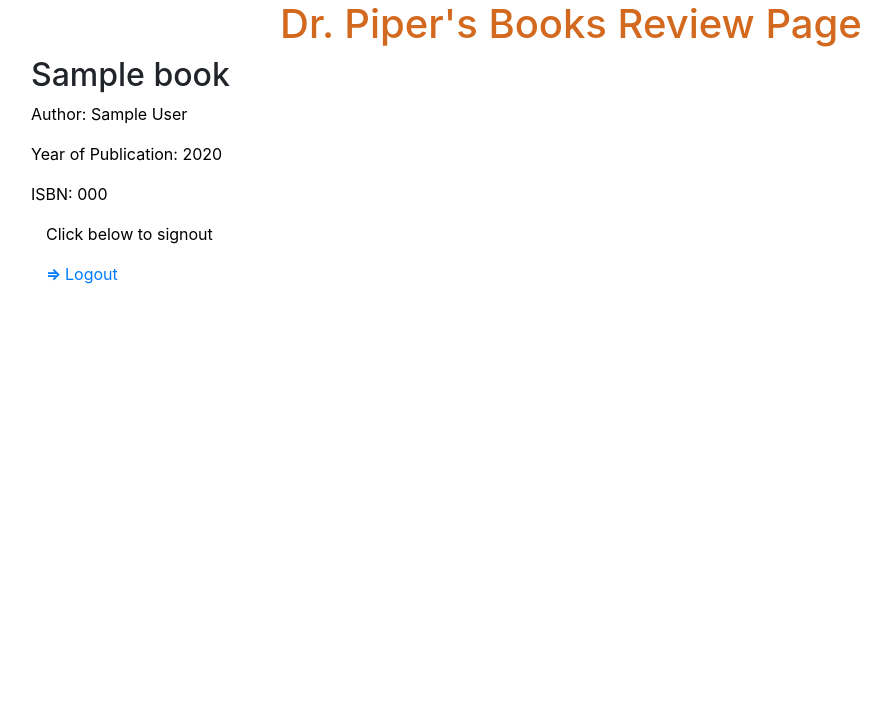
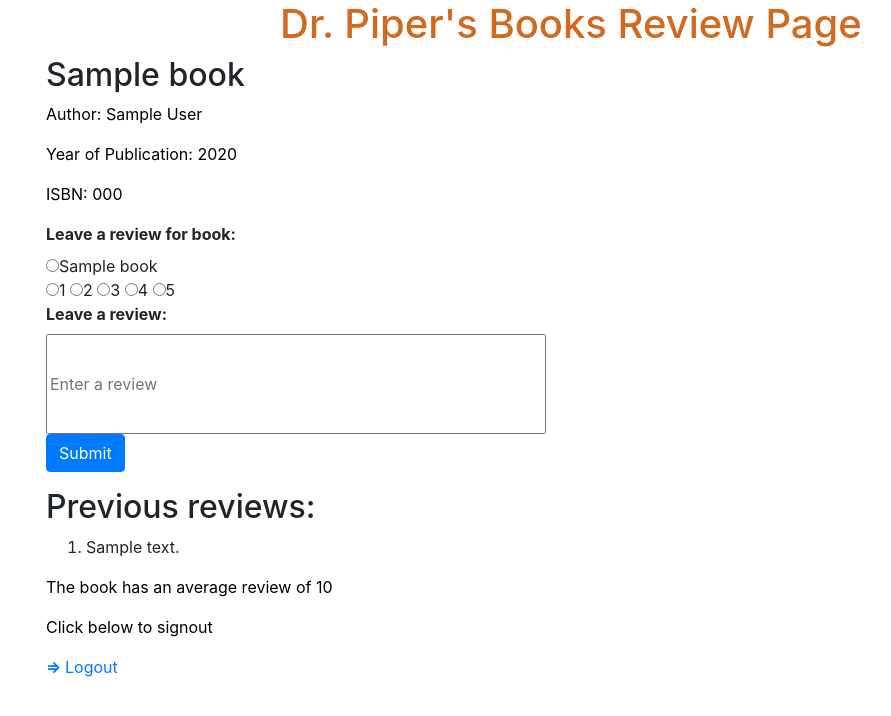
Before and after one commit to olawaleibrahim/Web-Projects, a Flask app: template Web Computing/project1/templates/book.html in a window 1280 px wide. Shown: the top 716 px of the page, without its empty margins (69-960 px from the left). Run offline with Flask 2, Linux system fonts and the light colour scheme; the template is opened without the code that fills it: most values are stand-ins (such as "Sample title", 1, 10 or a date in 2020); some libraries are stand-ins or nearby versions.

Commit message:
Reviews page almost completed

```diff
--- a/Web Computing/project1/app.py
+++ b/Web Computing/project1/app.py
@@ -70,8 +70,22 @@ def book(book_id):
     if book == None:
         return render_template("error.html", message="No such book exist")
     else:
+        review1 = db1.execute("SELECT * FROM reviews WHERE book_id=:idd", {"idd": book_id}).fetchall()
+        avg = db1.execute("SELECT AVG(reviews.score) FROM reviews WHERE book_id=:idd", {"idd": book_id})
+        db1.commit()
+        reviews = []
+        scores = []
+        avgscore = []
+        for review in review1:
+            reviews.append(review.review)
+            db1.commit()
+        for review in review1:
+            scores.append(review.score)
+            db1.commit()
+        for i in avg:
+            avgscore.append(i)
 
-        return render_template("book.html", book=book)
+        return render_template("book.html", book=book, reviews=reviews, scores=scores, avgscore=avgscore)
 
 
 @app.route('/results', methods=['POST', 'GET'])
@@ -79,22 +93,47 @@ def results():
     if request.method == 'GET':
         return render_template("error.html", message="Access Denied. Sign in and search for book")
     else:
-        isbn = request.form.get("isbn")
-        title = request.form.get("title")
-        author = request.form.get("author")
+        value = request.form.get("value")
+        #title = request.form.get("title")
+        #author = request.form.get("author")
 
-        if (db1.execute("SELECT * FROM books WHERE isbn=:isbn", {"isbn": isbn}).rowcount == 0) and (db1.execute("SELECT * FROM books WHERE title=:title", {"title": title}).rowcount == 0) and (db1.execute("SELECT * FROM books WHERE author=:author", {"author": author}).rowcount == 0):
+        if (db1.execute("SELECT * FROM books WHERE isbn=:value", {"value": value}).rowcount == 0) and (db1.execute("SELECT * FROM books WHERE title=:value", {"value": value}).rowcount == 0) and (db1.execute("SELECT * FROM books WHERE author=:value", {"value": value}).rowcount == 0):
             return render_template("error.html", message="No book with matching records")
 
         else:
-            books = db1.execute("SELECT * FROM books WHERE author=:author OR title=:title OR isbn=:isbn", {"author": author,"title": title, "isbn": isbn}).fetchall()
+            books = db1.execute("SELECT * FROM books WHERE author LIKE :value OR title LIKE :value OR isbn LIKE :value", {"value": value,"value": value, "value": value}).fetchall()
+            #books = Books.query.filter(Books.title.like('%title%')).all()
+            db.session.commit()
+            return render_template("results.html", books=books)
 
-            return render_template("results.html", books=books)
+@app.route('/submitted', methods=['POST', 'GET'])
+def submitted():
+    if request.method == 'GET':
+        return render_template("error.html", message="Invalid request.")
+    else:
+        score = request.form.get("review")
+        review = request.form.get("description")
+        title = request.form.get("book_title")
+
+        if score == None or title == None:
+            return render_template("error.html", message="Please give a review or select book title")
+        else:
+            book = db1.execute("SELECT * FROM books WHERE title=:title", {'title': title}).fetchone()
+
+            book_id = book.idd
+
+            db1.execute("INSERT INTO reviews (score, review, title, book_id) VALUES (:score, :review, :title, :book_id)",
+            {"score": score, "review": review, "title": title, "book_id": book_id})
+            db1.commit()
+            #review1 = Reviews(review=review, score=score, title=title, book_id=book_id)
+            #b.session.add(review1)
+            #db.session.commit()
+            return render_template("submitted.html", message="Review submitted")
 
 
 def main():
     res = requests.get("https://www.goodreads.com/book/review_counts.json",
-                       params={"key": "XpVcEz3pf5hXpJ7pzhMng", "isbns": "9781632168146"})
+                       params={"key": "XpVcEz3pf5hXpJ7pzhMng", "values": "9781632168146"})
     print(res.json())
 
 
--- a/Web Computing/project1/templates/book.html
+++ b/Web Computing/project1/templates/book.html
@@ -9,10 +9,39 @@
 <div class="container">
     <div class="row">
         <div class="col-sm-8">
-            <h2>{{book.title}}</h2>
-            <p>Author: {{book.author}}</p>
-            <p>Year of Publication: {{book.year}}</p>
-            <p>ISBN: {{book.isbn}}</p>
+            <div class="container">
+                <h2>{{book.title}}</h2>
+                <p>Author: {{book.author}}</p>
+                <p>Year of Publication: {{book.year}}</p>
+                <p>ISBN: {{book.isbn}}</p>
+            </div>
+            <div class="container">
+                <form action="{{ url_for('submitted') }}", method="POST">
+                    <label>Leave a review for book:</label></br>
+                    <input type="radio" name="book_title", value="{{book.title}}">{{book.title}}</br>
+                    <input type="radio" name="review" value="1">1
+                    <input type="radio" name="review" value="2">2
+                    <input type="radio" name="review" value="3">3
+                    <input type="radio" name="review" value="4">4
+                    <input type="radio" name="review" value="5">5</br>
+                    <label>Leave a review:</label></br>
+                    <input style="width: 500px; height: 100px;" type="textarea" name="description" placeholder="Enter a review"></br>
+                    <div class="form-group">
+                        <button name="button"  class="btn btn-primary">Submit</button>
+                    </div>
+                </form>
+            </div>
+            <div class="container">
+                <h2>Previous reviews:</h2>
+                <ol>
+                    {% for review in reviews %}
+                    <li>{{review}}</li>
+                    {% endfor %}
+                </ol>
+                {% for avg in avgscore %}
+                <p>The book has an average review of {{avg}}</p>
+                {% endfor %}
+            </div>
         </div>
     </div>
     <div class="col-sm-4">
--- a/Web Computing/project1/templates/results.html
+++ b/Web Computing/project1/templates/results.html
@@ -15,7 +15,7 @@ Search Results
                     {% for book in books %}
                     <li>
                         <a href="{{ url_for('book', book_id=book.idd) }}", method="POST">
-                            {{book.title}} written by {{book.author}} with {{book.isbn}} number
+                            {{book.title}}
                         </a>
                     </li>
                     {% endfor %}
```
Also changed, not shown: Web Computing/project1/models.py (+20 -0 lines), Web Computing/project1/orm.py (added, +62 -0 lines), Web Computing/project1/templates/books.html (+3 -10 lines), Web Computing/project1/templates/submitted.html (added, +20 -0 lines).
